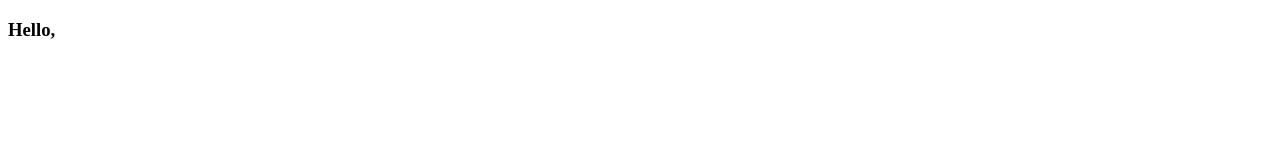
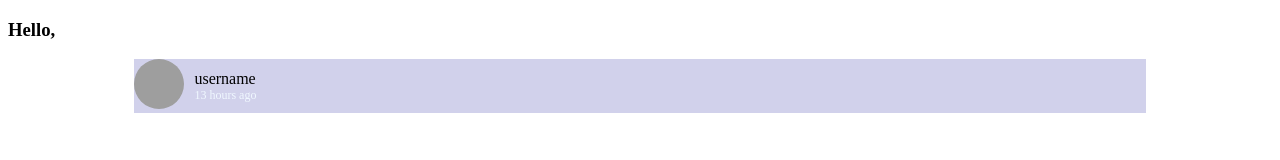
Before and after one commit to Sajalahmed306/Postbook, a plain HTML site: page fontend/post.html in a window 1280 px wide. Drawn offline with Linux system fonts and the light colour scheme; grey boxes are pictures that could not be loaded; a web font is replaced by a local one.

Commit message:
add post container and post header

```diff
--- a/fontend/post.html
+++ b/fontend/post.html
@@ -3,9 +3,42 @@
 <head>
     <meta charset="UTF-8">
     <meta name="viewport" content="width=device-width, initial-scale=1.0">
+
     <title>Postbook</title>
+    <link rel="stylesheet" href="./postStyle.css">
+    <link rel="preconnect" href="https://fonts.googleapis.com">
+<link rel="preconnect" href="https://fonts.gstatic.com" crossorigin>
+<link href="https://fonts.googleapis.com/css2?family=Sevillana&display=swap" rel="stylesheet">
 </head>
 <body>
-    <h3>Hello, </h3>
+    <h3>Hello,
+    </h3>
+    <section id="post-container">
+        <div class="post">
+            <div class="post-header">
+                <div class="post-user-image">
+                    <img  src="https://img.freepik.com/free-photo/abstract-autumn-beauty-multi-colored-leaf-vein-pattern-generated-by-ai_188544-9871.jpg?size=626&ext=jpg&ga=GA1.1.2008272138.1725062400&semt=ais_hybrid" alt="">
+
+                </div>
+                <div class="post-username-time">
+                    <p class="post-username">username</p>
+                    <div class="post-time">
+                        <span>13</span>
+                        <span>hours ago</span>
+                    </div>
+
+                </div>
+
+            </div>
+            <!-- <div class="post-text">
+                <p class="post-text-content">Lorem ipsum, dolor sit amet consectetur adipisicing elit. Voluptate suscipit a autem, optio quos ea veritatis nisi animi vero, explicabo quas omnis aut tempore perferendis dolorum deleniti recusandae ipsa! Hic.</p>
+
+            </div>
+            <div class="post-image">
+                <img src="https://www.cdc.gov/healthy-pets/media/images/2024/04/Cat-on-couch.jpg" alt="post-image">
+
+            </div> -->
+        </div>
+    </section>
 </body>
 </html>
--- /dev/null
+++ b/fontend/postStyle.css
@@ -0,0 +1,38 @@
+#post-container{
+  width: 80%;
+  background-color:  rgb(209, 209, 235);
+  margin: 0 auto;
+
+
+}
+
+.post-header{
+  display: flex;
+  align-items: center;
+  gap: 10px;
+}
+.post-user-image img{
+  width: 50px;
+  height: 50px;
+  border-radius: 50%;
+}
+.post-username{
+  margin: 0;
+}
+.post-time{
+  color: aliceblue;
+  font-size: 12px;
+}
+
+.post-image{
+  display: flex;
+  justify-content: center;
+  ;
+}
+
+
+.post-image img{
+  width: 75%;
+  border-radius: 8px;
+  margin: 30px;
+}
--- a/fontend/style.css
+++ b/fontend/style.css
@@ -1,4 +1,5 @@
 /* styles.css */
+
 
 /* General Styles */
 body {
```
Also changed, not shown: fontend/js/login.js (line endings or trailing spaces).
